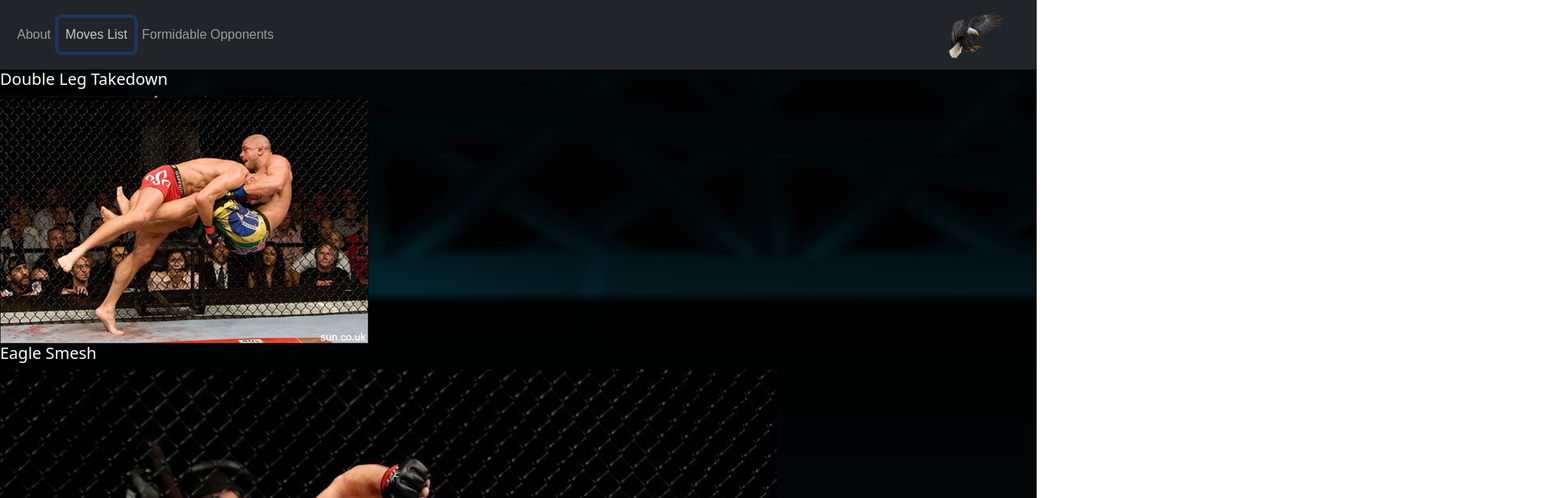
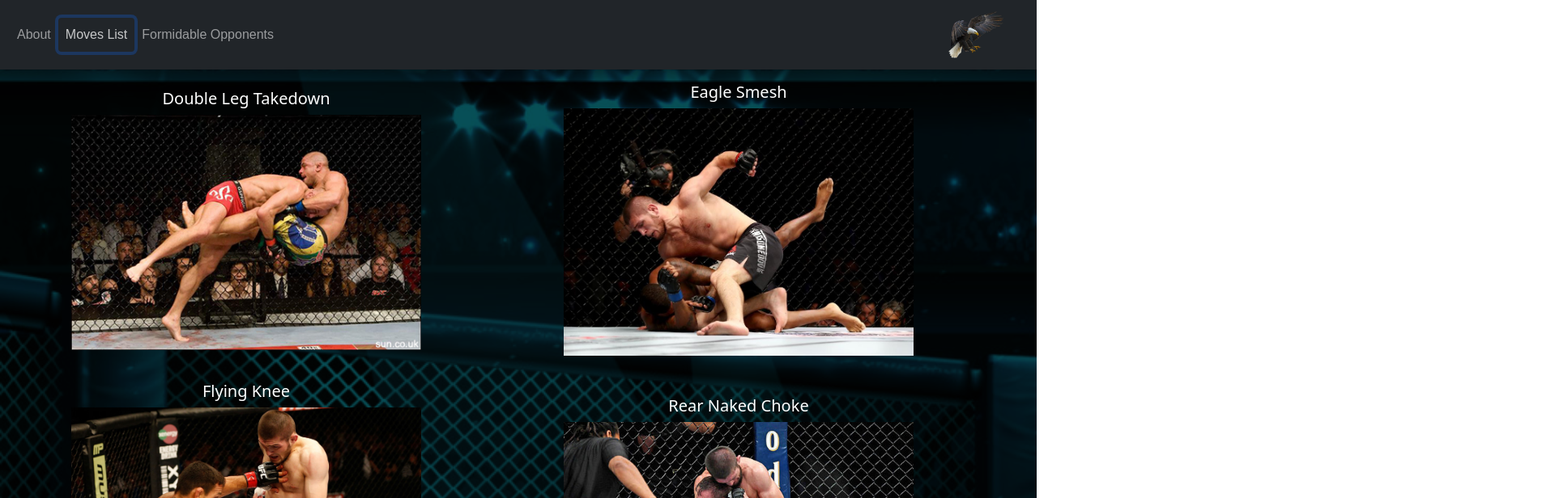
Before and after one commit to NobeenIslam/khabib-page, a React (Create React App) app: page / in a window 1280 px wide. Both pictures are taken after a click on the button "Moves List". Shown: the top 616 px of the page at 81% size, 1920 px wide, since content can reach past the window. Built offline with nearby package versions, Linux system fonts and the light colour scheme; a web font is replaced by a local one.

Commit message:
Styled Moves

```diff
--- a/public/style.css
+++ b/public/style.css
@@ -55,6 +55,30 @@ main{
 .about--title{
     margin-left: 5%
 }
+
+.moves--display{
+    width:45%
+}
+
+.moves--image{
+    width:75%
+}
+
+@media (max-width:680px) {
+    .moves--display{
+        width:80%
+    }
+}
+
+.move--text{
+    width:45%;
+    text-align: justify;
+}
+
+.move--video{
+    margin-top:75px;
+}
+
 footer{
     margin-top: auto;
 }
--- a/src/components/MovesList.tsx
+++ b/src/components/MovesList.tsx
@@ -27,9 +27,13 @@ export function MovesList({
   console.log(moveView, moveView === 0);
 
   const movesDisplays = movesDisplayInfos.map((movesDisplayInfo) => (
-    <div key={movesDisplayInfo.moveId}>
+    <div
+      className="d-flex flex-column justify-content-center align-items-center m-3 moves--display"
+      key={movesDisplayInfo.moveId}
+    >
       <h5>{movesDisplayInfo.title}</h5>
       <img
+        className="moves--image"
         src={movesDisplayInfo.image}
         alt=""
         onClick={() => setMoveView(movesDisplayInfo.moveId)}
@@ -38,7 +42,9 @@ export function MovesList({
   ));
   return (
     <section>
-      {moveView === 0 && movesDisplays}
+      {moveView === 0 && (
+        <div className="d-flex flex-row flex-wrap">{movesDisplays}</div>
+      )}
       {moveView === 1 && <SingleMovePage move={doubleLegTakeDown} />}
       {moveView === 2 && <SingleMovePage move={eagleSmesh} />}
       {moveView === 3 && <SingleMovePage move={flyingKnee} />}
--- a/src/components/SingleMovePage.tsx
+++ b/src/components/SingleMovePage.tsx
@@ -6,11 +6,11 @@ interface SingleMovePageProps {
 
 export function SingleMovePage({ move }: SingleMovePageProps): JSX.Element {
   return (
-    <section>
-      <h1>{move.title}</h1>
-      <p>{move.description}</p>
-      <div className="d-flex flex-column align-items-center">
+    <section className="d-flex flex-column justify-content-evenly align-items-center">
+      <h1 className="m-3">{move.title}</h1>
+      <p className="move--text text-center">{move.description}</p>
       <iframe
+        className="move--video"
         width="560"
         height="315"
         src={move.youtubeUrl}
@@ -19,7 +19,6 @@ export function SingleMovePage({ move }: SingleMovePageProps): JSX.Element {
         allow="accelerometer; autoplay; clipboard-write; encrypted-media; gyroscope; picture-in-picture"
         allowFullScreen
       ></iframe>
-      </div>
     </section>
   );
 }
```
Lines whose indentation alone changed are shown as unchanged.
